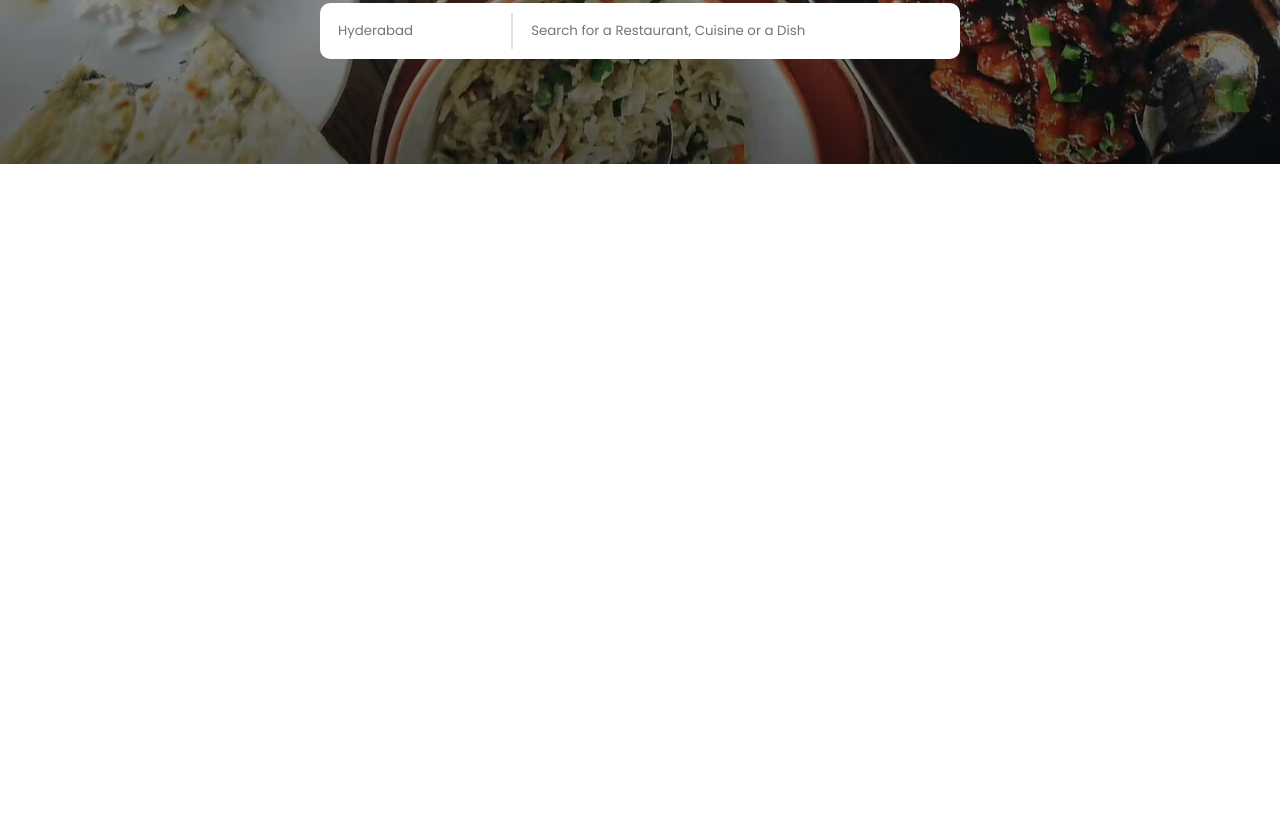
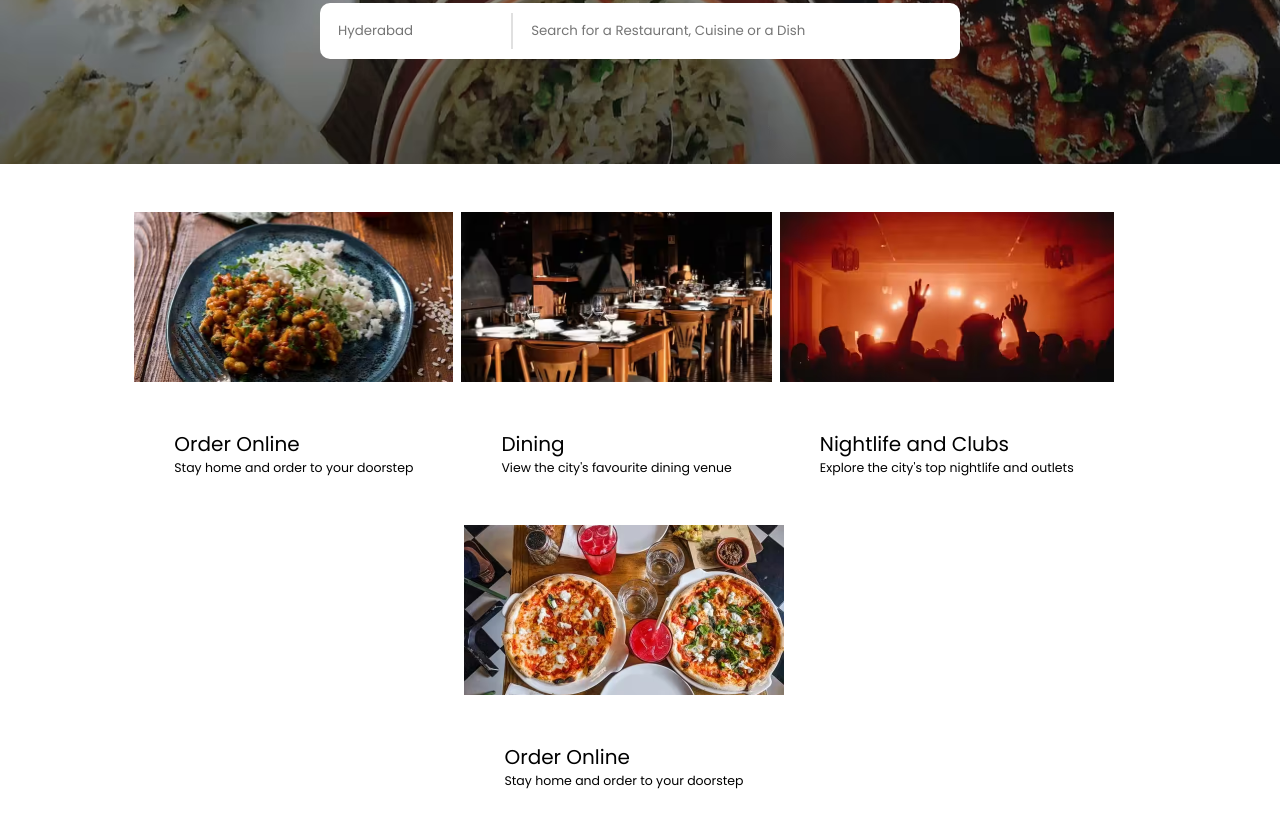
Before and after one commit to varun0911/Zomato-Landing-Page, a plain HTML site: page zomato_clone/index.html in a window 1280 px wide. Shown: the part 316-1149 px from the top of the page. Before the commit the page ends 800 px from the top, so only its background shows below. Drawn offline with Linux system fonts and the light colour scheme.

Commit message:
created card container

```diff
--- a/zomato_clone/index.html
+++ b/zomato_clone/index.html
@@ -58,5 +58,39 @@
         </div>
       </div>
     </section>
+    <section class="container we_offer">
+      <div class="we_offer_card">
+        <img src="images/item1.png" alt="card 1 img" />
+          <div class="we_offer_content">
+            <h2>Order Online</h2>
+            <p>Stay home and order to your doorstep</p>
+          </div>
+        </img>
+      </div>
+      <div class="we_offer_card">
+        <img src="images/item2.png" alt="card 2 img" />
+          <div class="we_offer_content">
+            <h2>Dining</h2>
+            <p>View the city's favourite dining venue</p>
+          </div>
+        </img>
+      </div>
+      <div class="we_offer_card">
+        <img src="images/item3.png" alt="card 3 img" />
+          <div class="we_offer_content">
+            <h2>Nightlife and Clubs</h2>
+            <p>Explore the city's top nightlife and outlets</p>
+          </div>
+        </img>
+      </div>
+      <div class="we_offer_card">
+        <img src="images/item4.png" alt="card 4 img" />
+          <div class="we_offer_content">
+            <h2>Order Online</h2>
+            <p>Stay home and order to your doorstep</p>
+          </div>
+        </img>
+      </div>
+    </section>
   </body>
 </html>
--- a/zomato_clone/styles.css
+++ b/zomato_clone/styles.css
@@ -166,3 +166,53 @@
         width: 95%;
     }
 }
+
+
+/* card container */
+.container
+{
+    margin: 3rem;
+    width: 90%;
+}
+
+.we_offer
+{
+    display: flex;
+    flex-wrap:wrap;
+    gap: 0.5rem;
+    justify-content: center;
+    align-items: center;
+}
+
+.we_offer_card:hover
+{
+    border-radius: 10px;
+    overflow: hidden;
+    border: 1px solid #e0e0e0;
+    transition: all 1s ease;
+    transform: scale(1.1);
+}
+
+.we_offer_card img
+{
+    width: 100%;
+    height: 170px;
+    object-fit: cover;
+    object-position: center;
+}
+
+.we_offer_content
+{
+    padding: 40px;
+}
+
+.we_offer_content h2
+{
+    font-size: 20px;
+    font-weight: 400;
+}
+
+.we_offer_content p
+{
+    font-size: 12.5px;
+}
```
